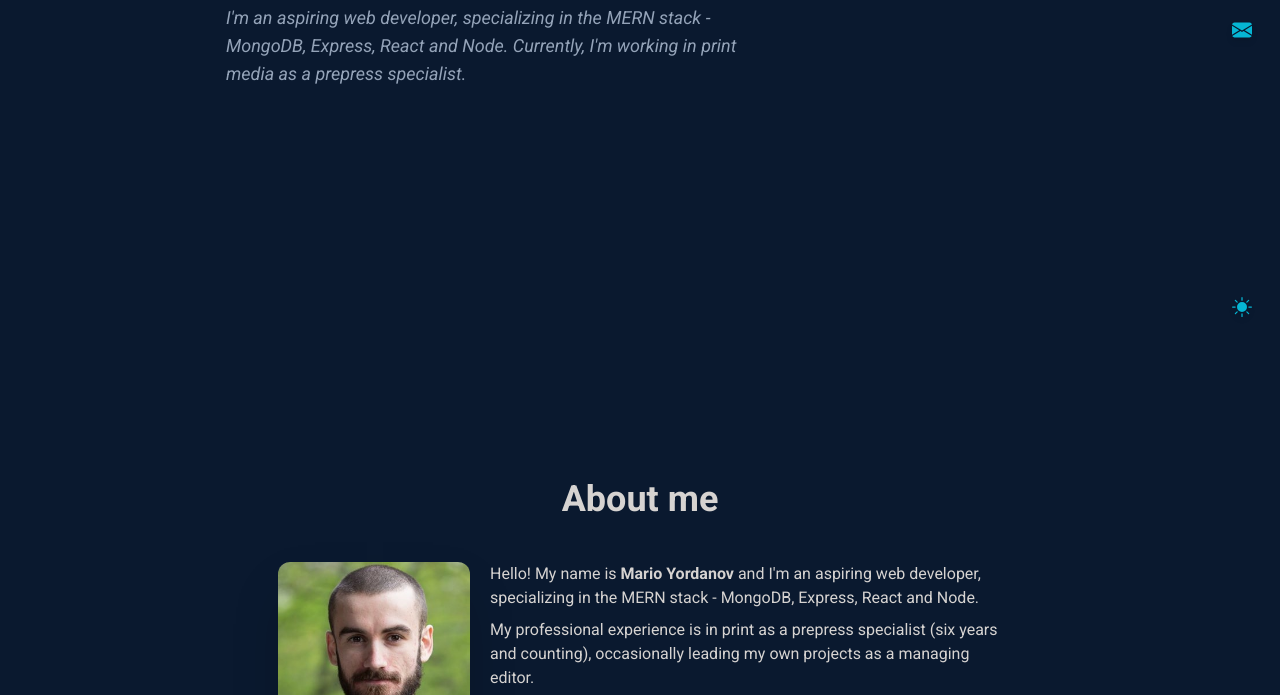
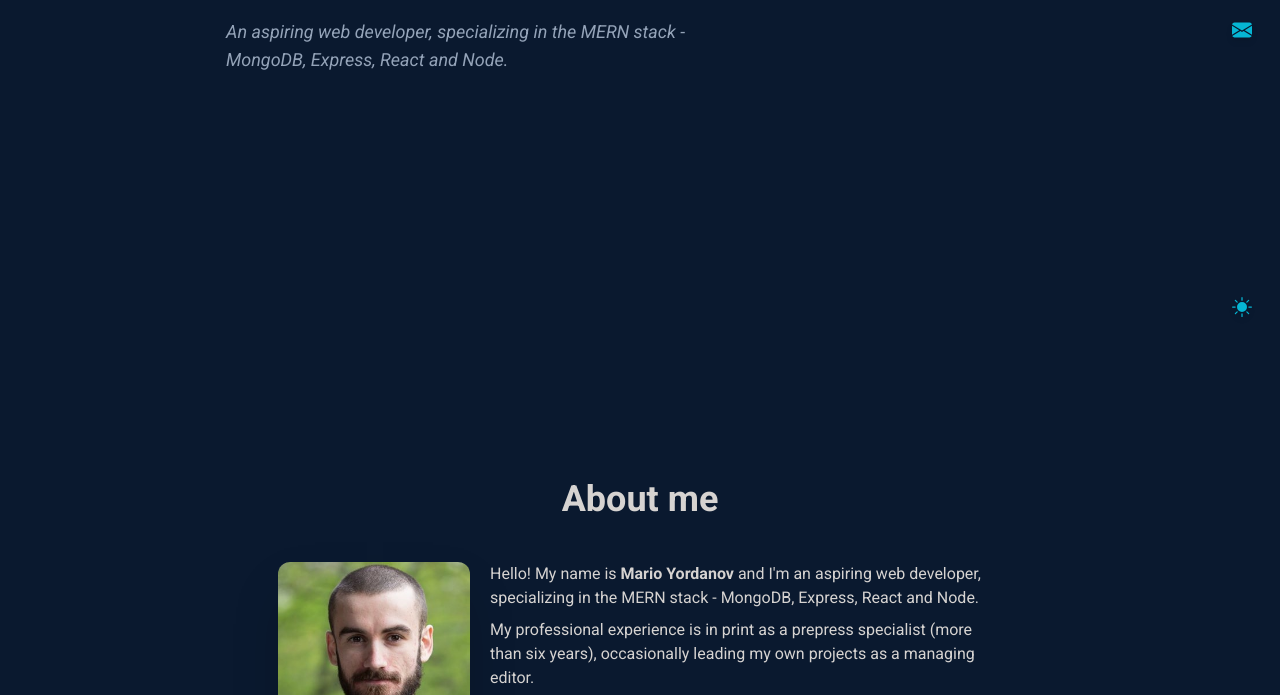
Before and after one commit to mariovyord/portfolio-v2, a website: page docs/index.html in a window 1280 px wide. Shown: the part 454-1149 px from the top of the page. Drawn offline with nearby package versions, Linux system fonts and the light colour scheme.

Commit message:
Bio changes

```diff
--- a/docs/index.html
+++ b/docs/index.html
@@ -105,12 +105,10 @@
 					a JavaScript
 					developer
 				</h2>
-				<p id="subtitle" class="sm:text-lg italic text-slate-600 dark:text-slate-400 max-w-lg">I'm an
+				<p id="subtitle" class="sm:text-lg italic text-slate-600 dark:text-slate-400 max-w-lg">An
 					aspiring web developer,
 					specializing in
-					the MERN stack - MongoDB, Express, React and Node. Currently, I'm working in
-					print
-					media as a prepress specialist.</p>
+					the MERN stack - MongoDB, Express, React and Node. </p>
 			</div>
 		</section>
 		<!-- ABOUT ME -->
@@ -144,7 +142,7 @@
 							</li>
 							<li>
 								<a class="hover:text-cyan-700 hover:fill-cyan-700 dark:hover:fill-cyan-700 fill-primary-dark dark:fill-stone-300"
-									href="https://www.hackerrank.com/mariovyordanov">
+									href="https://www.hackerrank.com/mariovyordanov" target="_blank">
 									<svg width="35" height="35" viewBox="0 0 200 200" version="1.1" id="svg5"
 										xmlns="http://www.w3.org/2000/svg" xmlns:svg="http://www.w3.org/2000/svg">
 										<g inkscape:groupmode="layer" id="layer2" inkscape:label="Layer 2">
@@ -170,8 +168,8 @@
 					<div class="max-w-lg">
 						<p class="mb-2">Hello! My name is <b>Mario Yordanov</b> and I'm an aspiring web developer,
 							specializing in the MERN stack - MongoDB, Express, React and Node.</p>
-						<p class="mb-2">My professional experience is in print as a prepress specialist (six years and
-							counting),
+						<p class="mb-2">My professional experience is in print as a prepress specialist (more than six
+							years),
 							occasionally leading my own projects as a managing editor.</p>
 						<p class="mb-2">All my free time nowadays is spend learning how to build dynamic, scalable and
 							fun to use web apps. I study JavaScript with the help of the great people at the
```
